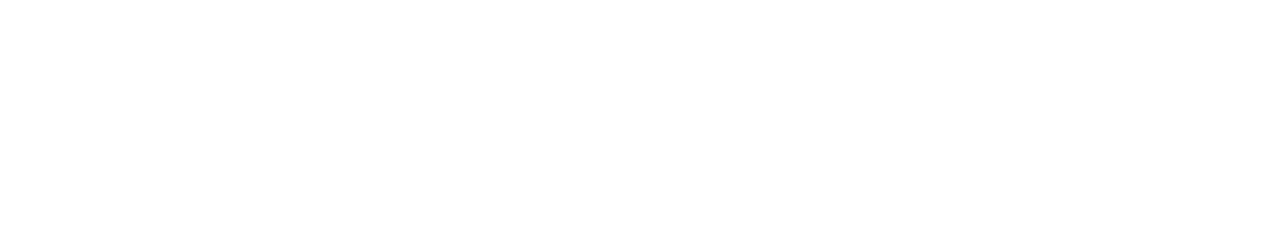
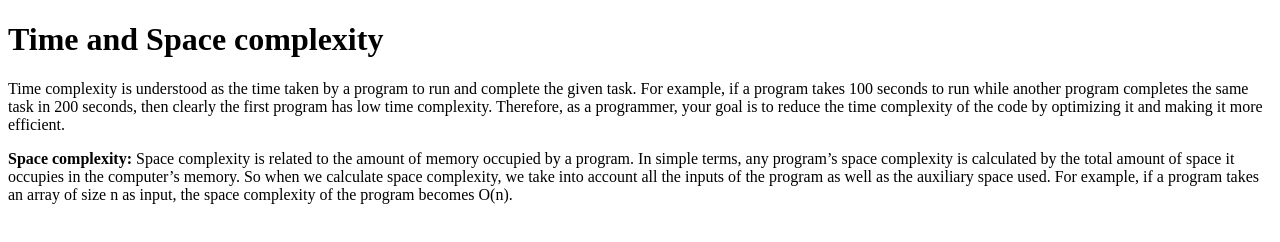
Before and after one commit to acciojob/time-and-space-complexity-Atith794, a website: page main.html in a window 1280 px wide. Drawn offline with Linux system fonts and the light colour scheme.

Commit message:
created a submission

```diff
--- a/main.html
+++ b/main.html
@@ -10,7 +10,9 @@
 	<!-- the entire body must be written by student -->
     <script type="text/javascript" src="./script.js">
 </script>
-
+<h1>Time and Space complexity</h1>
+	<p>Time complexity is understood as the time taken by a program to run and complete the given task. For example, if a program takes 100 seconds to run while another program completes the same task in 200 seconds, then clearly the first program has low time complexity. Therefore, as a programmer, your goal is to reduce the time complexity of the code by optimizing it and making it more efficient.</p>
+	<p><b>Space complexity:</b> Space complexity is related to the amount of memory occupied by a program. In simple terms, any program’s space complexity is calculated by the total amount of space it occupies in the computer’s memory. So when we calculate space complexity, we take into account all the inputs of the program as well as the auxiliary space used. For example, if a program takes an array of size n as input, the space complexity of the program becomes O(n).</p>
 </body>
 
 </html>
```
